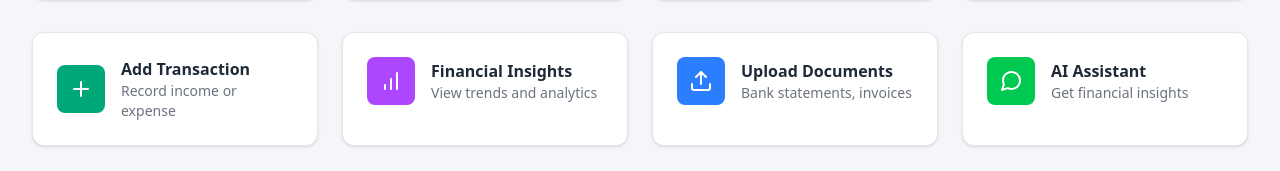
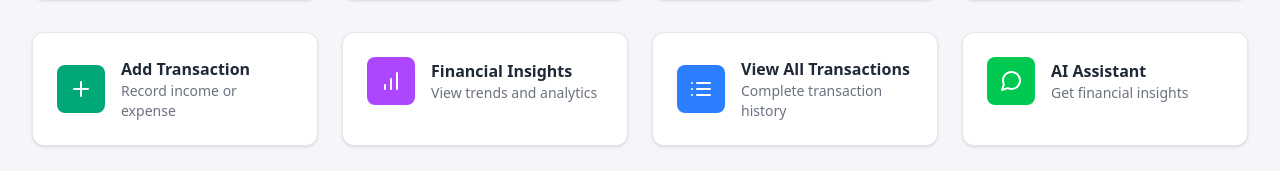
Before and after one commit to Sherifsani/cashflow-ai, a Next.js app: page /dashboard in a window 1280 px wide. Shown: the part 295-466 px from the top of the page. Built offline with nearby package versions, Linux system fonts and the light colour scheme; no server answers; sample sign-in values are in the browser's storage.

Commit message:
feat(dashboard): update link and icon for transactions section to improve clarity

```diff
--- a/app/dashboard/page.tsx
+++ b/app/dashboard/page.tsx
@@ -10,7 +10,7 @@ import {
   FiCheckCircle,
   FiZap,
   FiTarget,
-  FiUpload,
+  FiList,
   FiMessageCircle,
   FiSettings,
   FiUser,
@@ -285,14 +285,14 @@ export default function Dashboard() {
             </div>
           </Link>
 
-          <Link href="/dashboard/upload" className="bg-white rounded-xl shadow-sm border border-gray-200 p-6 hover:shadow-md transition-shadow">
+          <Link href="/dashboard/transactions" className="bg-white rounded-xl shadow-sm border border-gray-200 p-6 hover:shadow-md transition-shadow">
             <div className="flex items-center">
               <div className="bg-blue-500 p-3 rounded-lg mr-4">
-                <FiUpload className="h-6 w-6 text-white" />
+                <FiList className="h-6 w-6 text-white" />
               </div>
               <div>
-                <h3 className="font-semibold text-brand-text-dark">Upload Documents</h3>
-                <p className="text-brand-text-medium text-sm">Bank statements, invoices</p>
+                <h3 className="font-semibold text-brand-text-dark">View All Transactions</h3>
+                <p className="text-brand-text-medium text-sm">Complete transaction history</p>
               </div>
             </div>
           </Link>
```
